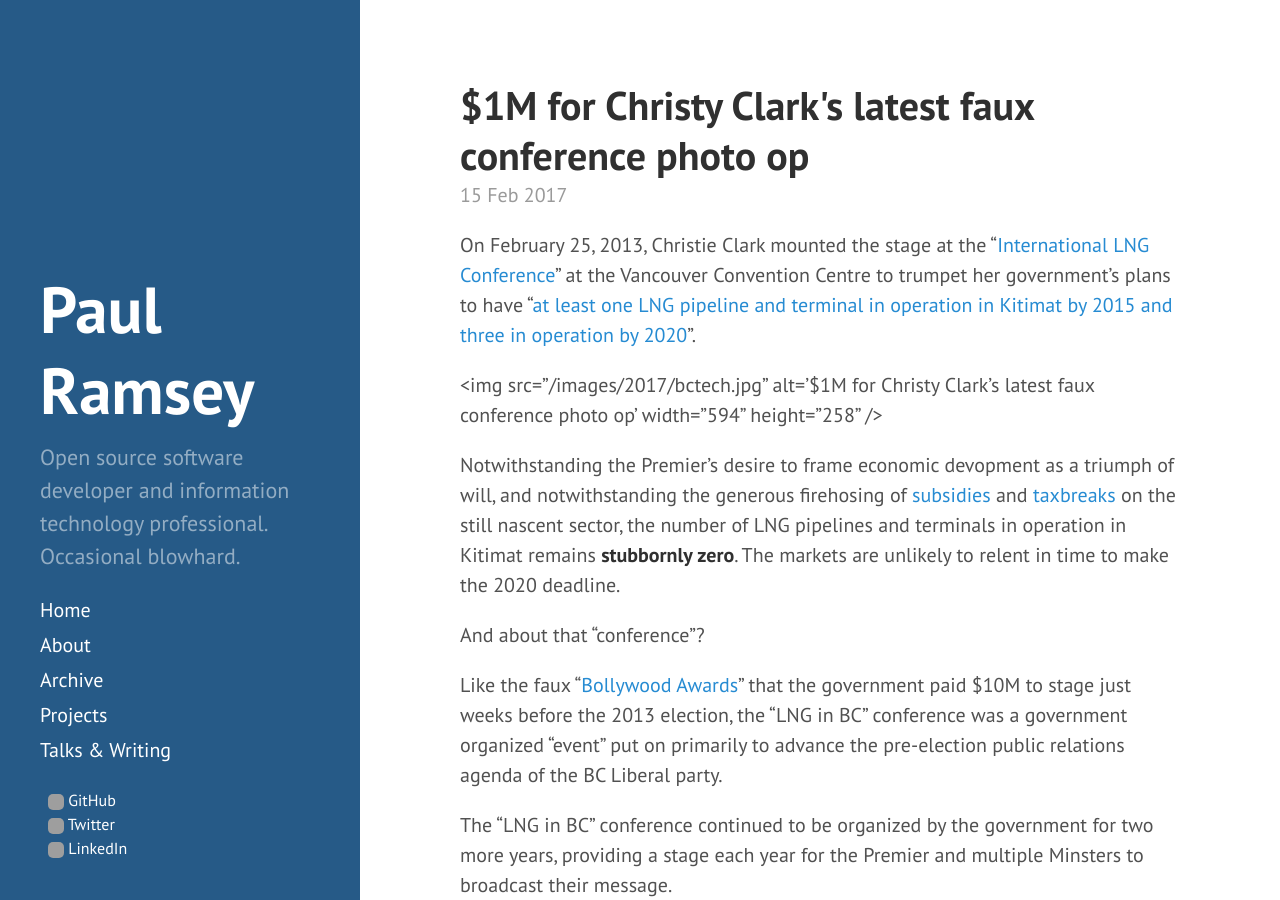
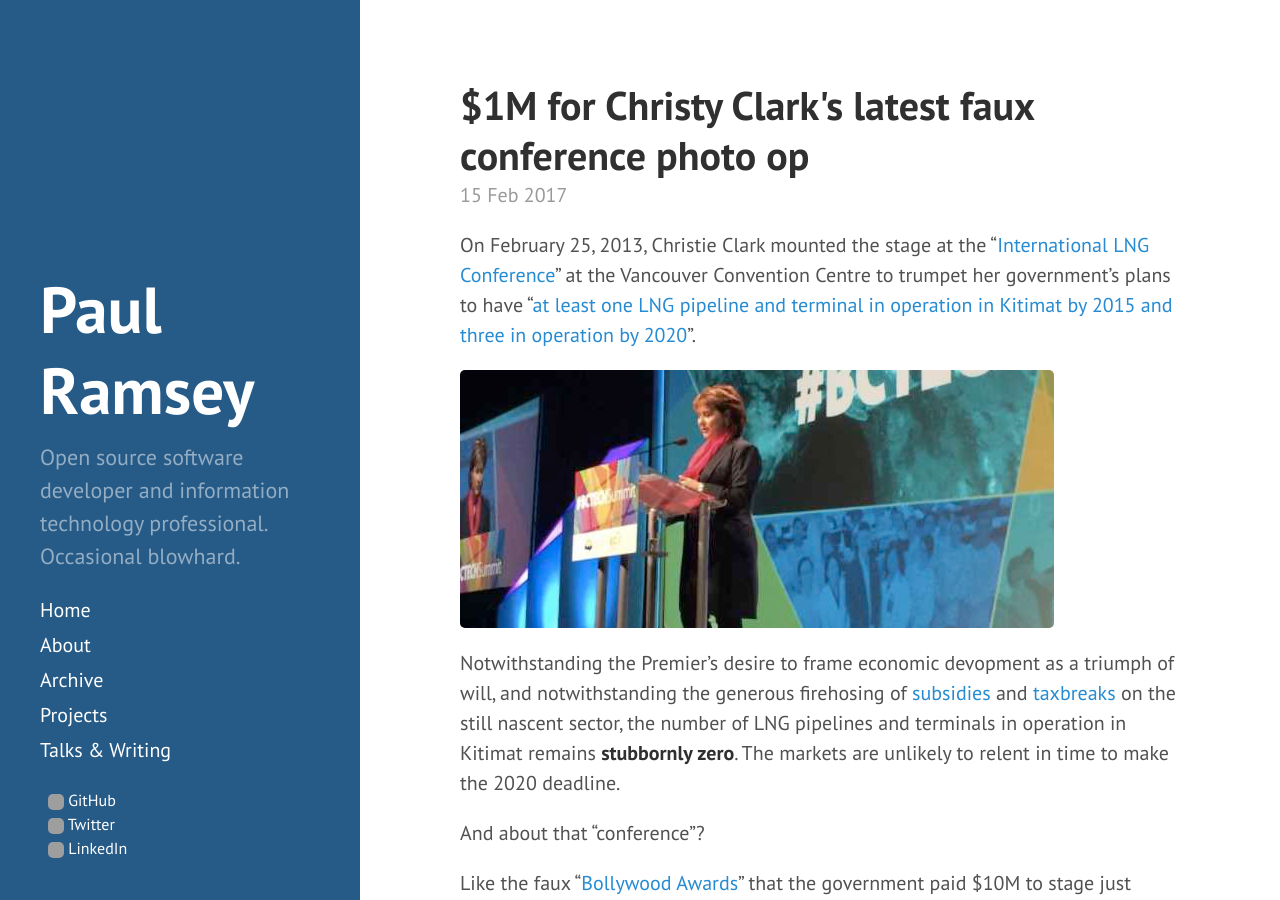
Before and after one commit to pramsey/pramsey.github.io, a Jekyll site: the page built from _posts/2017-03-01-fake-conferences.md, in a window 1280 px wide and 900 px high. Built offline with Jekyll 4.4.1, drawn with Linux system fonts in a browser that asks for light colours; comment, search, counter and statistics services are not loaded; grey boxes are pictures that could not be loaded.

Commit message:
More images

```diff
--- a/_posts/2017-03-01-fake-conferences.md
+++ b/_posts/2017-03-01-fake-conferences.md
@@ -13,11 +13,9 @@
 image: "2017/bctech.jpg"
 ---
 
-
-
 On February 25, 2013, Christie Clark mounted the stage at the "[International LNG Conference](https://web.archive.org/web/20130228024853/http://engage.gov.bc.ca/lnginbc/files/2013/02/LNG-Conference-AgendaFinal.pdf)" at the Vancouver Convention Centre to trumpet her government's plans to have "[at least one LNG pipeline and terminal in operation in Kitimat by 2015 and three in operation by 2020](https://web.archive.org/web/20150529061915/http://engage.gov.bc.ca/bcjobsplan/files/2014/09/BC-Jobs-Plan.pdf#page=21)".
 
-<img src="{{ site.images }}{{ page.image }}" alt='{{ page.title }}' width="594" height="258" />
+<img src="{{ site.images }}{{ page.image }}" alt="{{ page.title }}" width="594" height="258" />
 
 Notwithstanding the Premier's desire to frame economic devopment as a triumph of will, and notwithstanding the generous firehosing of [subsidies](/2016/11/edrive.html) and [taxbreaks](https://www.policyalternatives.ca/sites/default/files/uploads/publications/BC%20Office/2014/04/CCPA-BC-Path-To-Prosperity.pdf) on the still nascent sector, the number of LNG pipelines and terminals in operation in Kitimat remains **stubbornly zero**. The markets are unlikely to relent in time to make the 2020 deadline.
 
@@ -65,6 +63,8 @@
 
 Systematically corrupt governments aren't interested in personally enriching their members, they are interested in retaining and reinforcing their power, through a virtuous cycle of favours: economic favours are handed to compliant economic actors who in turn do what they can to protect and promote their government patrons.
 
+<img src="{{ site.images }}/2017/bctech-oro.jpg" width="400" height="238" alt="Circle of Graft" />
+
 The 2017 #BCTech conference already has a [title sponsor](http://bctechsummit.ca/sponsors/): Microsoft. In unrelated news, Microsoft is currently negotiating to bring their Office 365 product into the BC public sector. If the #BCTech conference was an ordinary trade show, these two unrelated facts wouldn't be cause for concern. But because the event is an artificially created artifact of the Premier's Office, a shadow is cast over the whole enterprise.
 
 Who is helping who here, and why?
```
Also changed, not shown: images/2017/bctech-oro.jpg (added).
